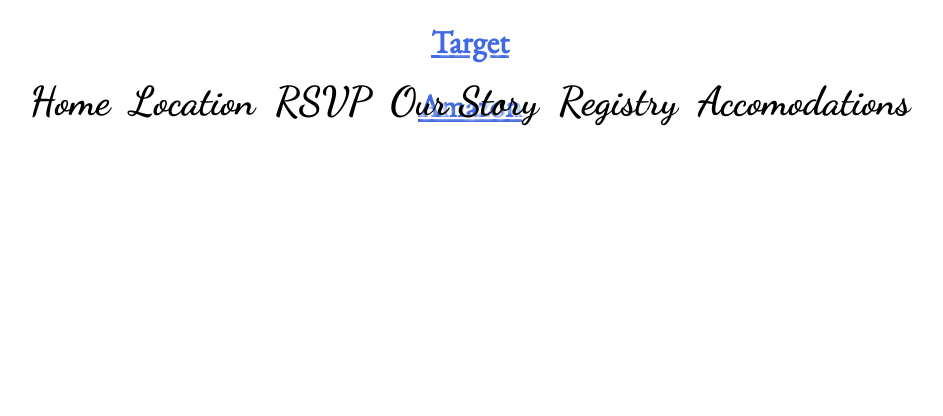
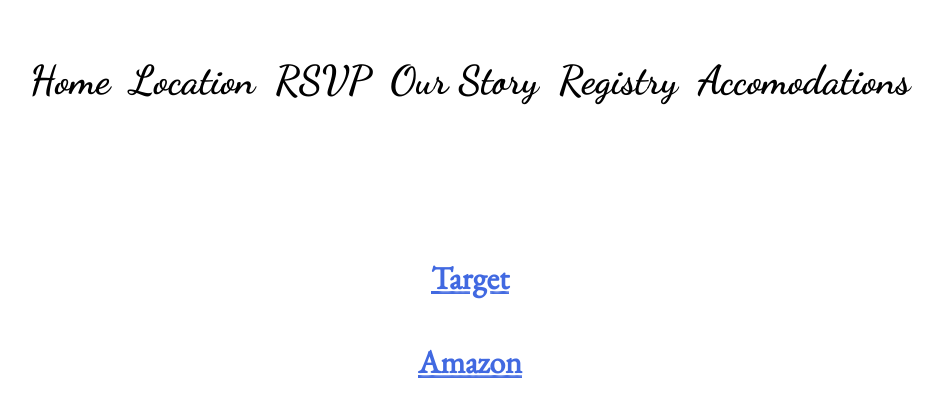
Before and after one commit to glennanj1/wedding, a React (Create React App) app: page /registry in a window 1280 px wide. Shown: the top 416 px of the page, without its empty margins (170-1113 px from the left). Built offline with nearby package versions, Linux system fonts and the light colour scheme; a web font is replaced by a local one.

Commit message:
more styling

```diff
--- a/src/Styles/Registry.css
+++ b/src/Styles/Registry.css
@@ -0,0 +1,17 @@
+.registryContainer {
+    width: 100vw;
+    height: 80vh;
+    display: flex;
+    flex-direction: column;
+    align-content: center;
+    justify-content: center;
+    flex-wrap: wrap;
+    align-items: center;
+    font-family: 'Dancing Script', cursive;
+}
+
+a {
+
+    color: black;
+
+}
```
